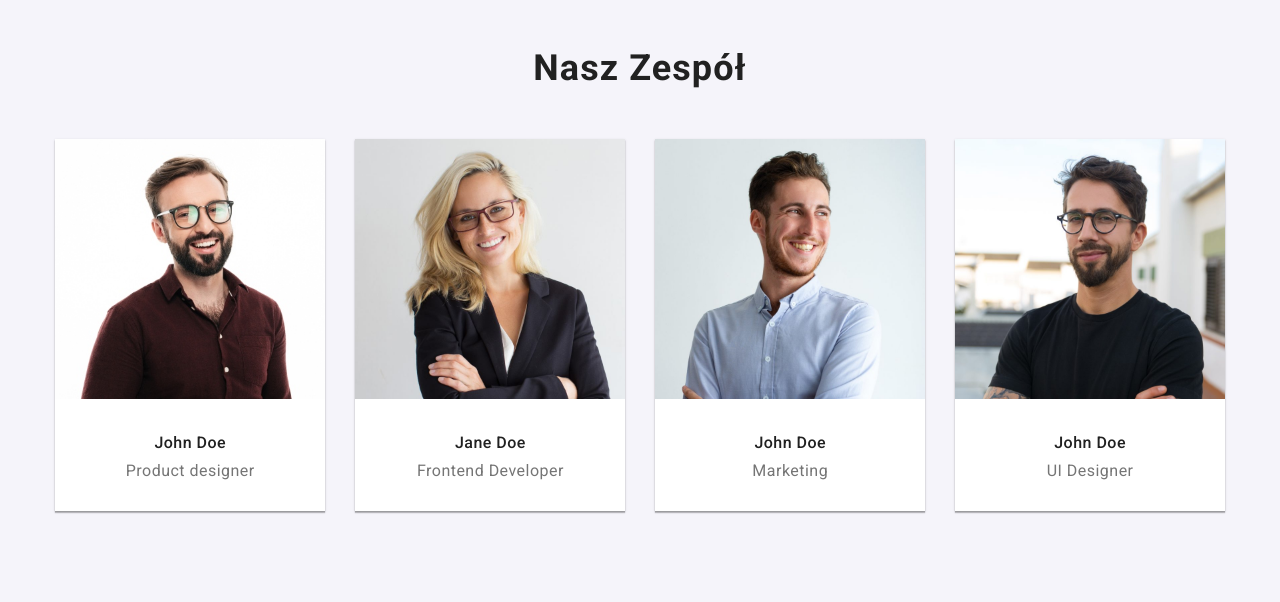
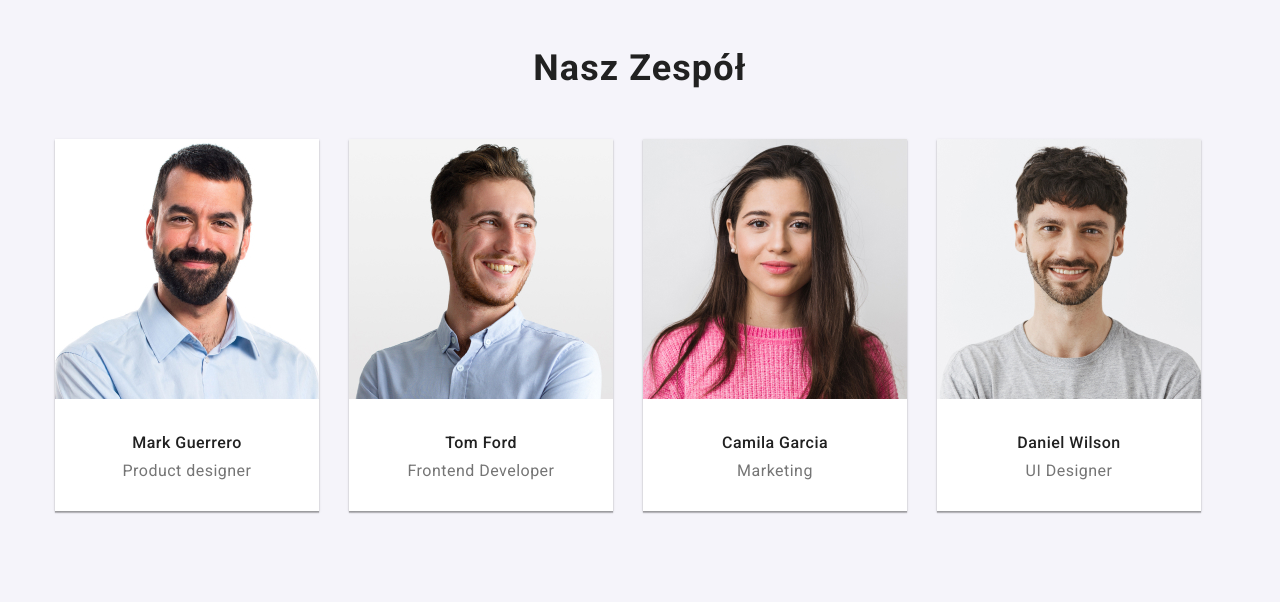
Before and after one commit to joannadomagala/goit-markup-hw-03, a plain HTML site: page index.html in a window 1280 px wide. Shown: the part 1700-2302 px from the top of the page. Drawn offline with nearby package versions, Linux system fonts and the light colour scheme.

Commit message:
crew pis modified

```diff
--- a/index.html
+++ b/index.html
@@ -114,42 +114,42 @@
           <ul class="crew-list container">
             <li class="crew-card">
               <img
-                src="images/JohnDoe-1.jpg"
+                src="images/MarkG-1.jpg"
                 alt="smiling elegantly dressed man"
                 width="270"
                 height="260"
               />
-              <p class="crew-name">John Doe</p>
+              <p class="crew-name">Mark Guerrero</p>
               <p class="crew-position">Product designer</p>
             </li>
             <li class="crew-card">
               <img
-                src="images/JaneDoe-2.jpg"
+                src="images/TomF-2.jpg"
                 alt="smiling elegantly dressed woman"
                 width="270"
                 height="260"
               />
-              <p class="crew-name">Jane Doe</p>
+              <p class="crew-name">Tom Ford</p>
               <p class="crew-position">Frontend Developer</p>
             </li>
             <li class="crew-card">
               <img
-                src="images/JohnDoe-3.jpg"
+                src="images/CamilaG-3.jpg"
                 alt="smiling elegantly dressed man"
                 width="270"
                 height="260"
               />
-              <p class="crew-name">John Doe</p>
+              <p class="crew-name">Camila Garcia</p>
               <p class="crew-position">Marketing</p>
             </li>
             <li class="crew-card">
               <img
-                src="images/JohnDoe-4.jpg"
+                src="images/DanielW-4.jpg"
                 alt="smiling man wearing a black t-shirt"
                 width="270"
                 height="260"
               />
-              <p class="crew-name">John Doe</p>
+              <p class="crew-name">Daniel Wilson</p>
               <p class="crew-position">UI Designer</p>
             </li>
           </ul>
```
Also changed, not shown: images/CamilaG-3.jpg (added), images/DanielW-4.jpg (added), images/JaneDoe-2.jpg (deleted), images/JohnDoe-1.jpg (deleted), images/JohnDoe-3.jpg (deleted), images/JohnDoe-4.jpg (deleted), images/MarkG-1.jpg (added), images/TomF-2.jpg (added).
